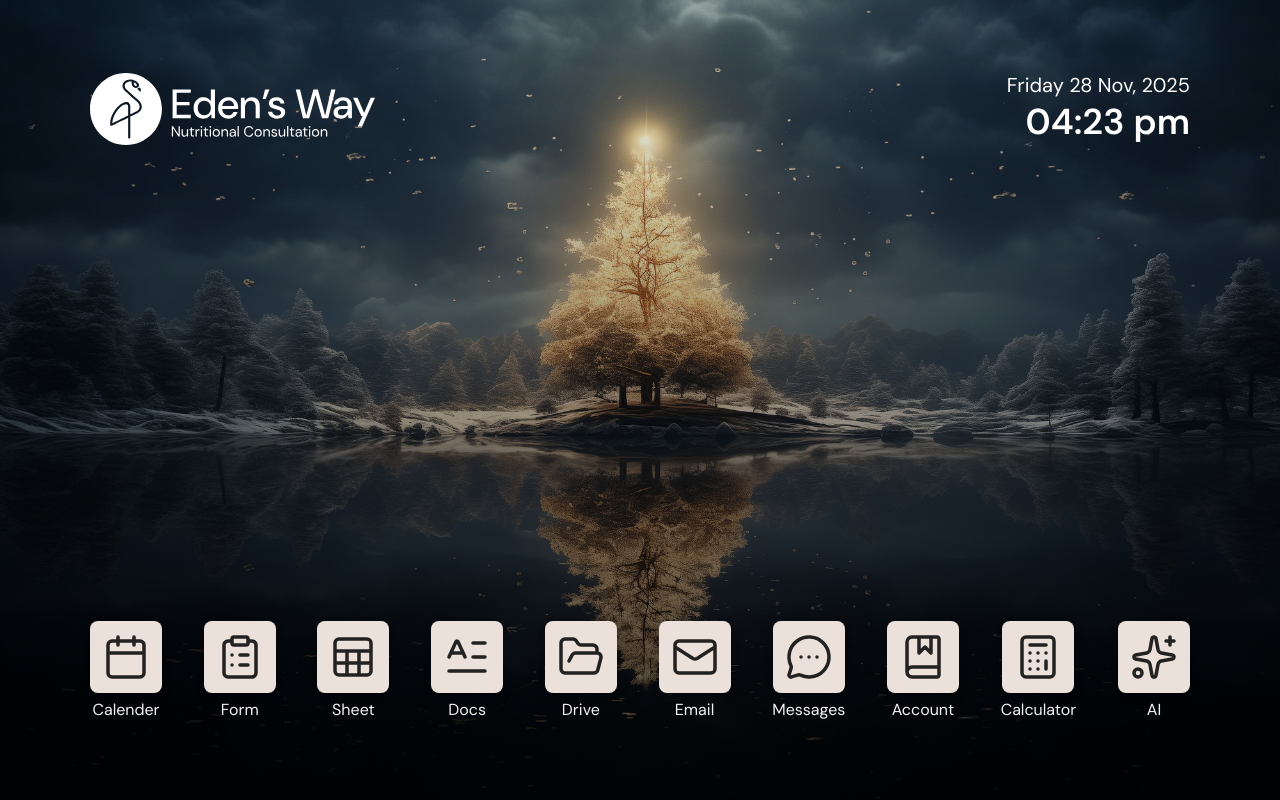
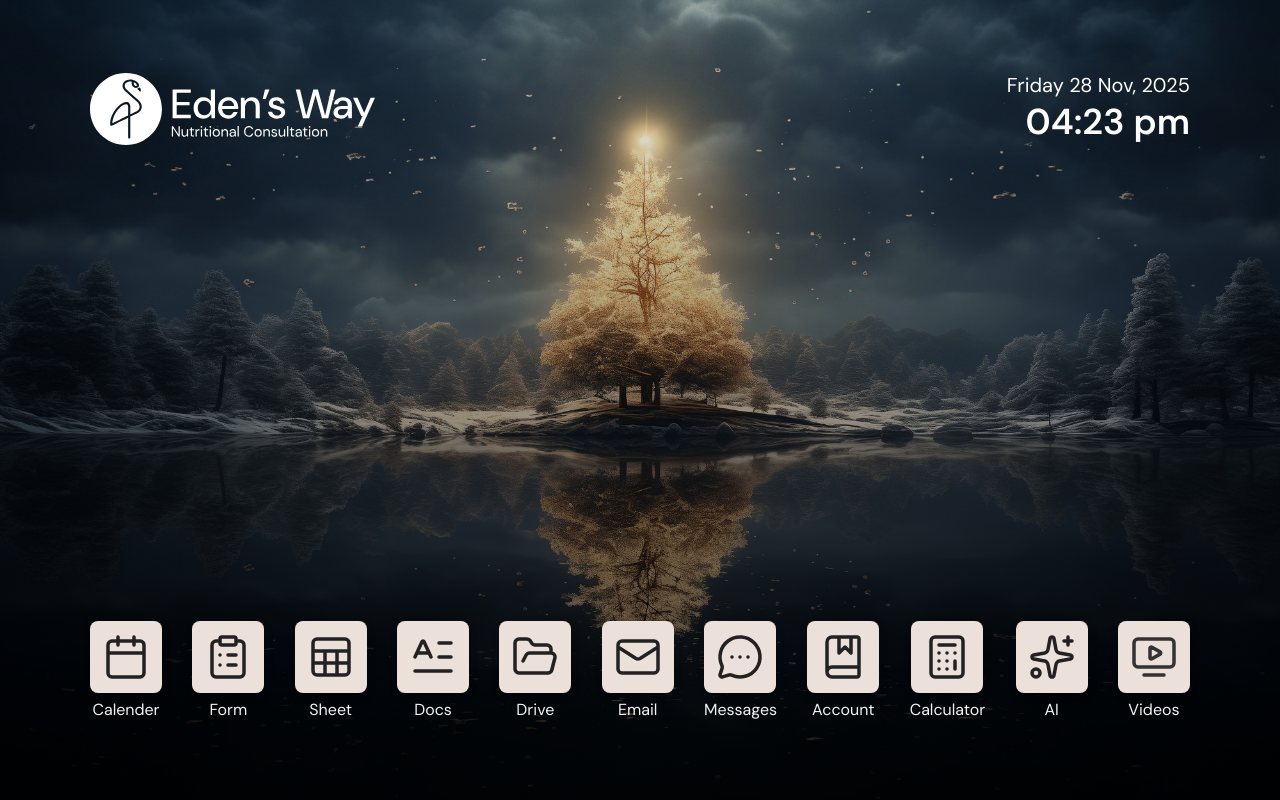
Before and after one commit to edensway/Dashboard, a React (Vite) app: page / in a window 1280 px wide. Built offline with nearby package versions, Linux system fonts and the light colour scheme.

Commit message:
new commit

```diff
--- a/src/pages/Dashboard.jsx
+++ b/src/pages/Dashboard.jsx
@@ -10,6 +10,7 @@ import form_icon from "../assets/Icons/form.svg";
 import messages_icon from "../assets/Icons/messages.svg";
 import sheet_icon from "../assets/Icons/sheet.svg";
 import sparkles_icon from "../assets/Icons/sparkles.svg";
+import video from "../assets/Icons/video.svg";
 
 export default function Dashboard() {
 
@@ -24,6 +25,7 @@ export default function Dashboard() {
         { name: "Account", icon: accounts_icon, url: "https://books.zoho.in/app/" },
         { name: "Calculator", icon: calculator_icon, url: "https://edensway.github.io/Body-Fat-Calculator/" },
         { name: "AI", icon: sparkles_icon, url: "https://gemini.google.com/app" },
+        { name: "Videos", icon: video, url: "https://youtube.com/" },
     ];
 
     return (
```
Also changed, not shown: src/assets/Icons/video.svg (added).
